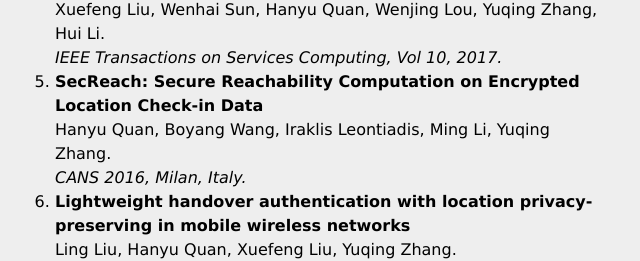
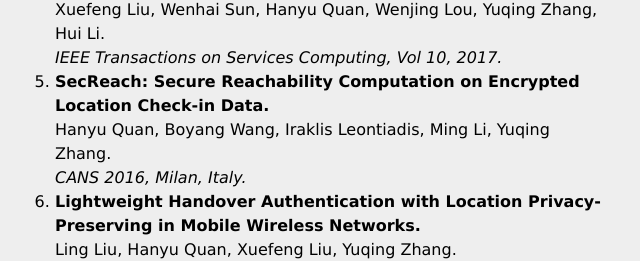
Before and after one commit to quanhanyu/quanhanyu.github.io, a plain HTML site: page index.html in a window 1280 px wide. Shown: the part 827-1088 px from the top of the page, 170-810 px from the left. Drawn offline with Linux system fonts and the light colour scheme.

Commit message:
Update index.html

```diff
--- a/index.html
+++ b/index.html
@@ -120,7 +120,7 @@ Hanyu Quan, Hao Liu, Boyang Wang, Yuqing Zhang, Ming Li.<br />
 <li>
 <b>Efficient and Secure Top-k Queries With Top Order-Preserving Encryption.</b><br />
 Hanyu Quan, Boyang Wang, Yuqing Zhang, Gaofei Wu.<br />
-<i>IEEE Access, Vol 6, 2018</i>
+<i>IEEE Access, Vol 6, 2018.</i>
 </li>
 <li>
 <b>Are Friends of My Friends Too Social? Limitations of Location Privacy in a Socially-Connected World.</b><br />
@@ -133,12 +133,12 @@ Xuefeng Liu, Wenhai Sun, Hanyu Quan, Wenjing Lou, Yuqing Zhang, Hui Li.<br />
 <i>IEEE Transactions on Services Computing, Vol 10, 2017.</i>
 </li>
 <li>
-<b>SecReach: Secure Reachability Computation on Encrypted Location Check-in Data</b><br />
+<b>SecReach: Secure Reachability Computation on Encrypted Location Check-in Data.</b><br />
 Hanyu Quan, Boyang Wang, Iraklis Leontiadis, Ming Li, Yuqing Zhang.<br />
 <i>CANS 2016, Milan, Italy.</i>
 </li>
 <li>
-<b>Lightweight handover authentication with location privacy-preserving in mobile wireless networks</b><br />
+<b>Lightweight Handover Authentication with Location Privacy-Preserving in Mobile Wireless Networks.</b><br />
 Ling Liu, Hanyu Quan, Xuefeng Liu, Yuqing Zhang.<br />
 <i>International Journal of Embedded Systems, Vol 7, 2015.</i>
 </ol>
```
